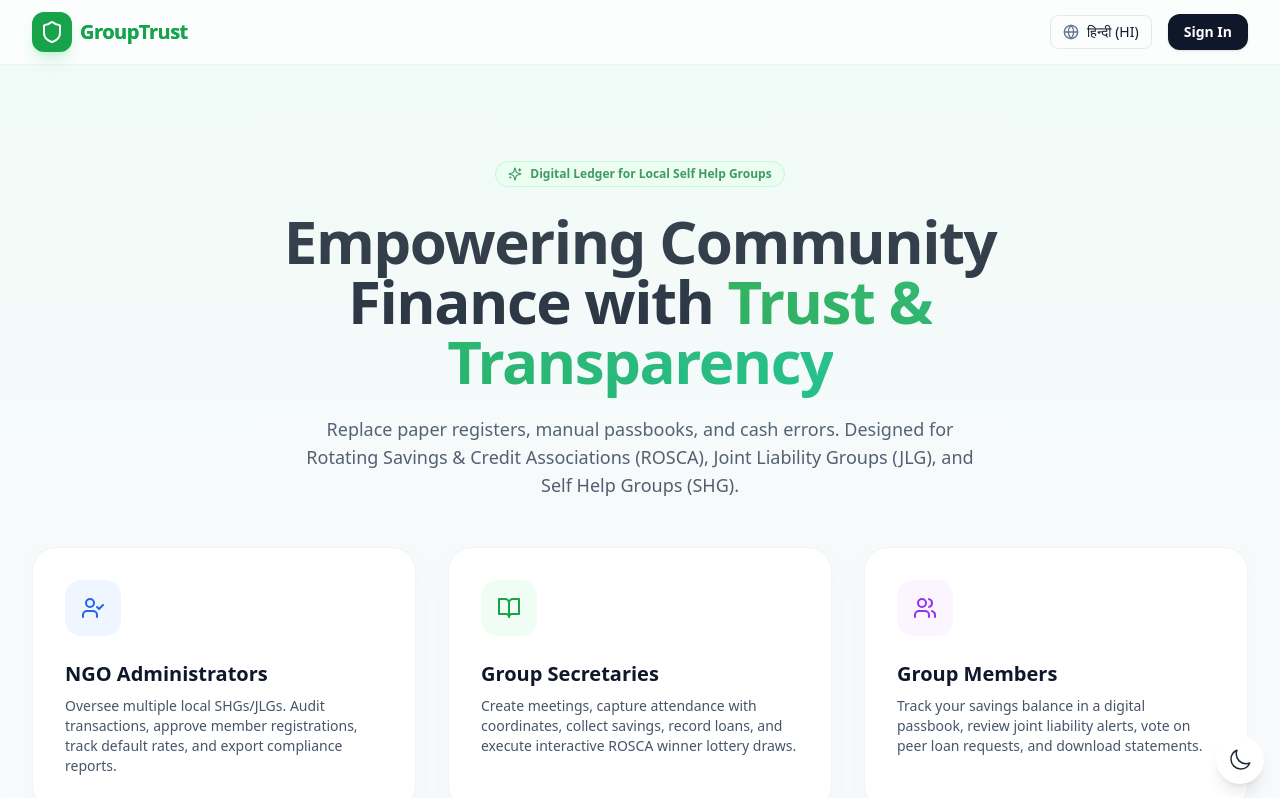
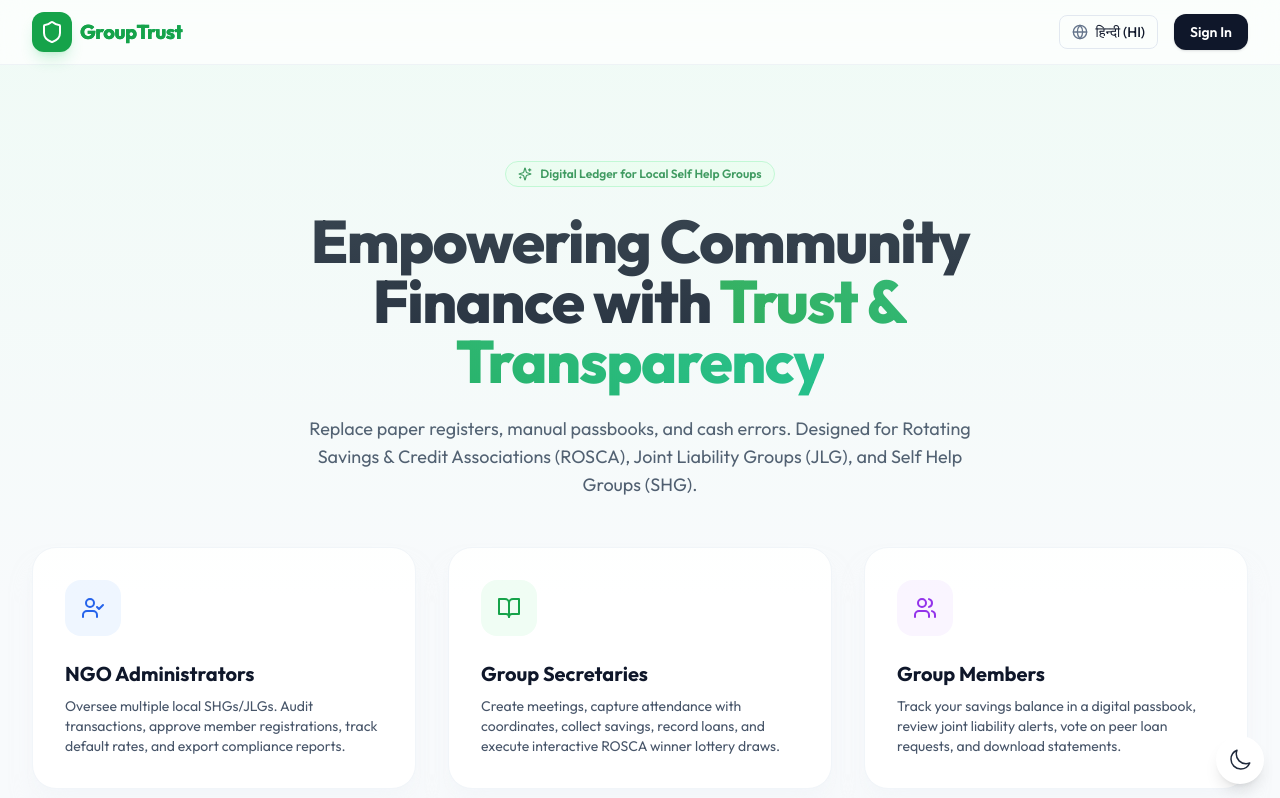
Before and after one commit to ramzan314/group-trust, a Next.js app in the folder frontend/: page / in a window 1280 px wide. Shown: the top 798 px of the page. Built offline with nearby package versions, Linux system fonts and the light colour scheme.

Commit message:
Fix: restore missing HTML and body tags in root layout

```diff
--- a/frontend/src/app/layout.tsx
+++ b/frontend/src/app/layout.tsx
@@ -10,8 +10,24 @@ export default function RootLayout({
   children: React.ReactNode;
 }) {
   return (
-    <AuthProvider>
-      {children}
-    </AuthProvider>
+    <html lang="en">
+      <head>
+        <title>GroupTrust - Community Finance Platform</title>
+        <meta name="description" content="Replace paper registers, passbooks, and manual cash records with trust and transparency." />
+        <link rel="preconnect" href="https://fonts.googleapis.com" />
+        <link rel="preconnect" href="https://fonts.gstatic.com" crossOrigin="" />
+        <link href="https://fonts.googleapis.com/css2?family=Outfit:wght@300;400;500;600;700;800&display=swap" rel="stylesheet" />
+        <style>{`
+          * {
+            font-family: 'Outfit', sans-serif;
+          }
+        `}</style>
+      </head>
+      <body className="min-h-screen bg-slate-50 text-slate-900 transition-colors duration-300 dark:bg-slate-950 dark:text-slate-50">
+        <AuthProvider>
+          {children}
+        </AuthProvider>
+      </body>
+    </html>
   );
 }
```
